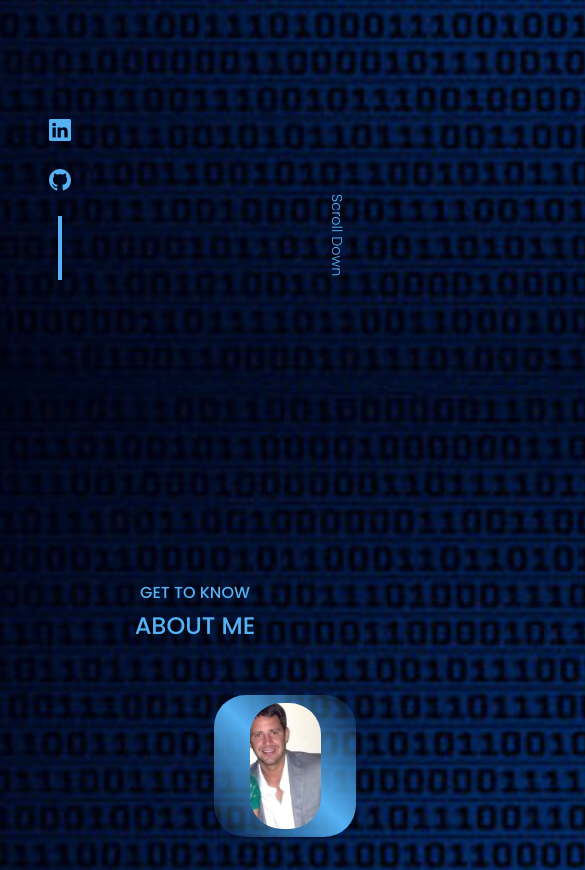
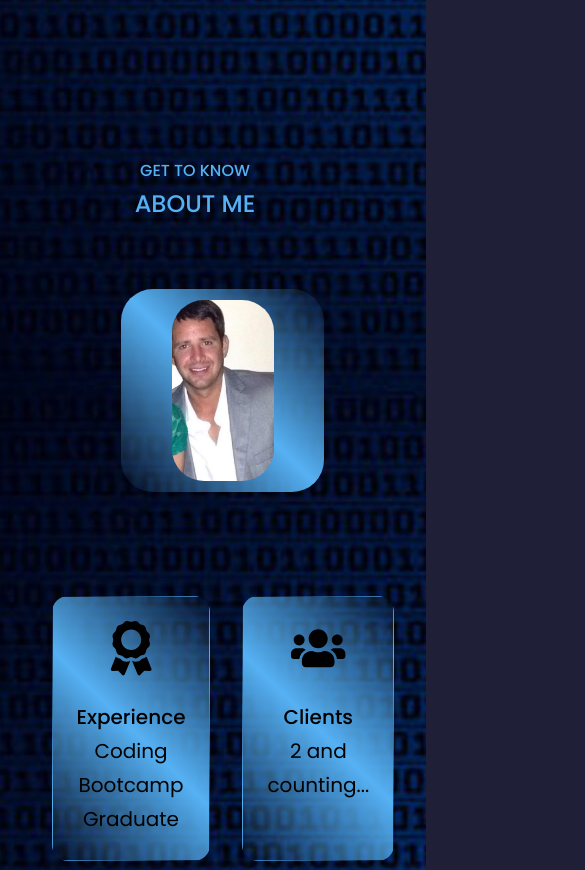
Before and after one commit to JonSno29/EPORTFOLIO, a React (Create React App) app: page / in a window 390 px wide. Shown: the part 815-1685 px from the top of the page, 585 px wide, since content can reach past the window. Built offline with nearby package versions, Linux system fonts and the light colour scheme; the HTML template or start-up script is replaced by a standard one.

Commit message:
Updated application to make more responsive

```diff
--- a/src/components/about/about.css
+++ b/src/components/about/about.css
@@ -99,22 +99,50 @@
 }
 
 /* ========== MEDIA QUERIES (SMALL DEVICES) ========== */
+@media screen and (max-width: 1024px) {
+    .about__container {
+        grid-template-columns: 1fr;
+        gap:0;
+    }
+    .about__me {
+        width: 50%;
+        margin: 2rem auto 4rem;
+    }
+    .about__content p {
+        margin: 1.2rem 0 1.6rem;
+    }
+}
+
+/* Media Queries SM */
 @media screen and (max-width: 600px) {
     .about__me {
-    width: 30%;
-    margin: 0 auto 3rem;
+        width: 50%;
+        margin: 1rem auto 2.5rem;
     }
 
+@media screen and (max-width: 1024px) {
   .about__cards {
-    grid-template-columns: 1fr 1fr 1fr;
-    gap: 1rem;
+        grid-template-columns: 1fr 1fr ;
+        gap: 2rem;
+
 }
 
+/* Media queries SM */
+
+@media screen and (max-width: 600px) {
+    .about__container {
+        width: var(--container-width-sm);
+        grid-template-columns: 1fr;
+        gap: 2rem;
+    }
+    }
+    }
     .about__content {
         text-align: center;
+        padding: 2rem;
+    }
+    .about__content p{
+        margin: 2rem 0;
     }
 
-  .about__content p {
-    margin: 1.5rem 0;
 }
-}
--- a/src/components/contact/contact.css
+++ b/src/components/contact/contact.css
@@ -76,9 +76,12 @@ textarea {
     }
 }
 
-/* ========== MEDIA QUERIES (SMALL DEVICES) ========== */
+/* Media queries SM */
+
 @media screen and (max-width: 600px) {
     .container.contact__container {
         width: var(--container-width-sm);
+        grid-template-columns: 1fr;
+        gap: 2rem;
     }
     }
--- a/src/components/experience/experience.css
+++ b/src/components/experience/experience.css
@@ -75,11 +75,23 @@
         grid-template-columns: 1fr;
         gap: 2rem;
     }
+    .experience__container > div {
+        width: 80%;
+        margin: 0 auto;
+    }
+    .experience__content {
+        column-gap: 2rem;
+    }
 }
 
-/* ========== MEDIA QUERIES (SMALL DEVICES) ========== */
+/* Media queries SM */
+
 @media screen and (max-width: 600px) {
     .experience__container {
-    width: var(--container-width-sm);
+        gap: 1.2rem;
     }
+    .experience__container > div {
+        width: 100%;
     }
+
+    }
--- a/src/components/header/header.css
+++ b/src/components/header/header.css
@@ -63,16 +63,29 @@ header {
 }
 
 /* ========== MEDIA QUERIES (MEDIUM DEVICES) ========== */
-@media only screen and (max-width: 768px) {
-  /* For mobile phones: */
-  [class*="col-"] {
-    width: 100%;
-  }
+@media screen and (max-width: 600px) {
+    header {
+        height: 100vh;
+    }
+    .header__socials {
+        display: block;
+        position: relative;
+        bottom:0px;
+        margin-top: 2rem;
+
+    }
+
+    .header__socials > a {
+        padding: 1rem;
+    }
+
+    .scroll__down {
+        display: none;
+    }
+
+    .me {
+        margin-top: .5rem;
+    }
+
+
 }
-
-@media only screen and (max-width: 768px) {
-  /* For mobile phones: */
-  [class*="col-"] {
-    width: 100%;
-  }
-}
--- a/src/components/portfolio/portfolio.css
+++ b/src/components/portfolio/portfolio.css
@@ -43,17 +43,22 @@
 }
 
 /* ========== MEDIA QUERIES (MEDIUM DEVICES) ========== */
-@media screen and (max-width: 1024px) {
-  .portfolio__container {
-    grid-template-columns: 1fr 1fr 1fr;
-    gap: 1.2rem;
-  }
+@media screen and (max-width: 1300px){
+
 }
 
-/* ========== MEDIA QUERIES (SMALL DEVICES) ========== */
-@media screen and (max-width: 600px) {
-  .portfolio__container {
-    grid-template-columns: 1fr 1fr 1fr;
-    gap: 1rem;
-  }
+/* Media Queries (medium devices) */
+@media screen and (max-width: 1024px){
+    .portfolio__container {
+        grid-template-columns: repeat(2, 1fr);
+        gap: 1.2rem;
+    }
+
 }
+
+/* Media Queries (small devices) */
+@media screen and (max-width: 600px){
+    .portfolio__container {
+        grid-template-columns: 1fr;
+    }
+}
```
Lines whose indentation alone changed are shown as unchanged.
